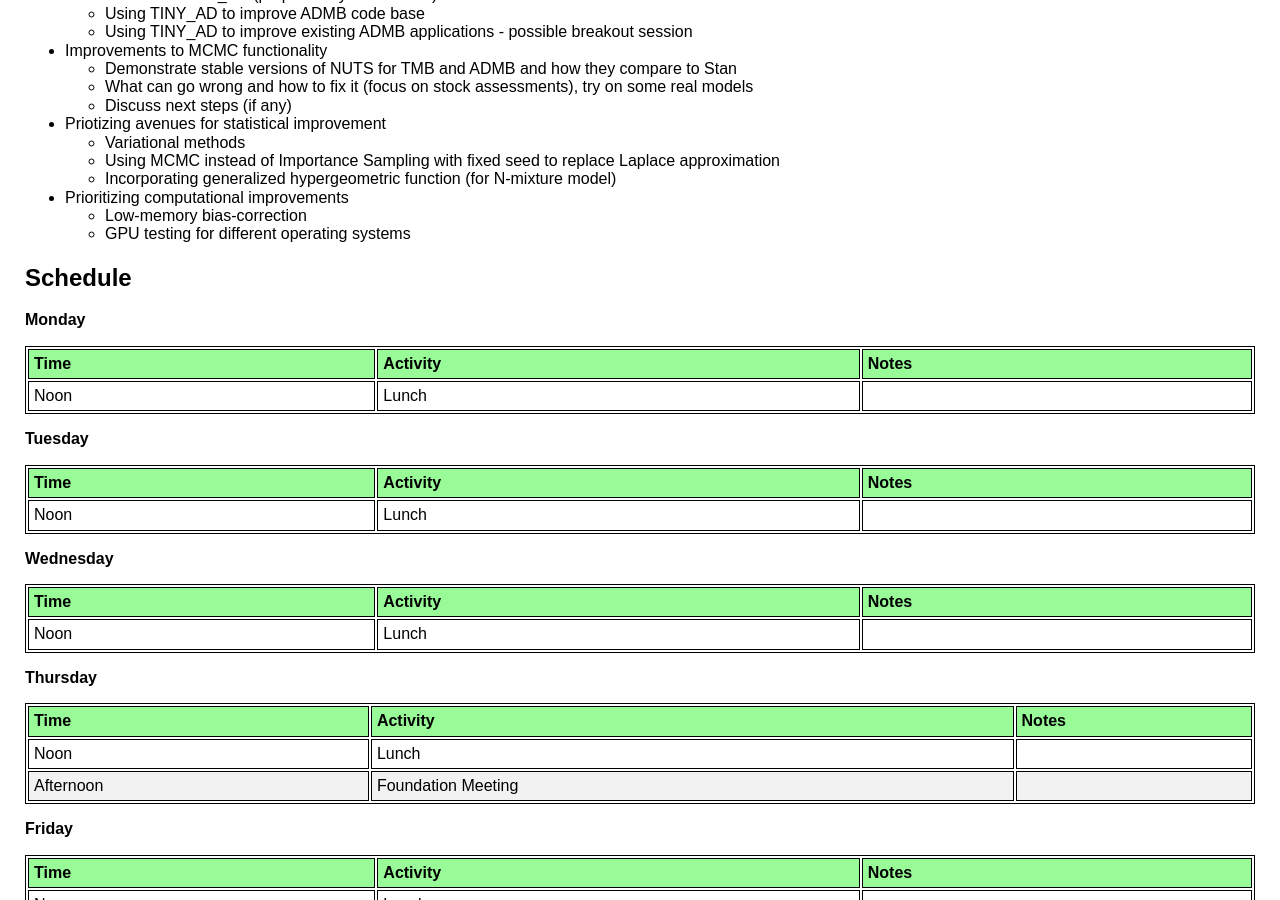
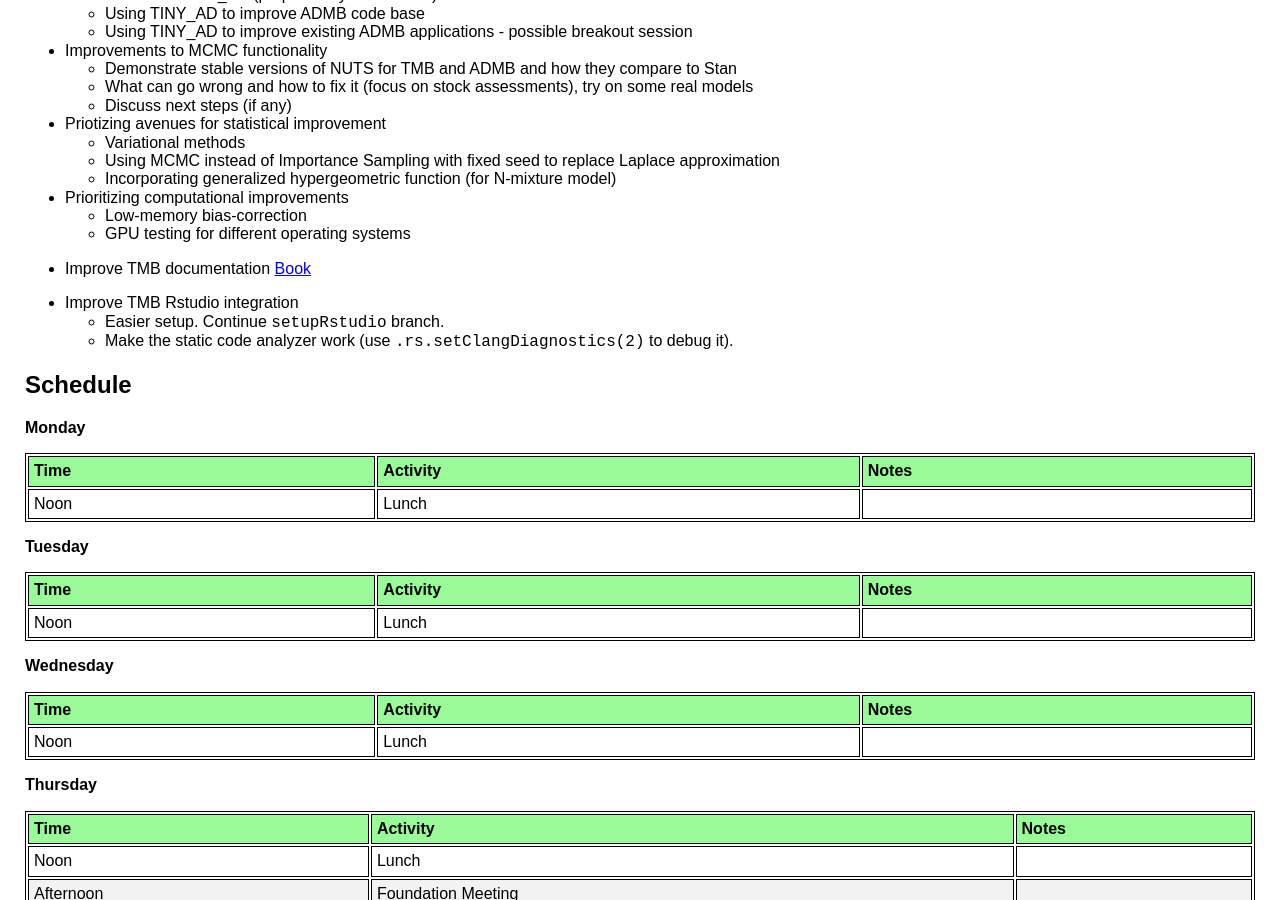
Before and after one commit to TMB-ADMB-Workshops/DevelopersWorkshop2017, a Jekyll site: the page built from agenda.md, in a window 1280 px wide and 900 px high, scrolled down 532 px. Built offline with Jekyll 4.4.1, drawn with Linux system fonts in a browser that asks for light colours; nearby versions of some CDN libraries.

Commit message:
Update agenda.md

```diff
--- a/agenda.md
+++ b/agenda.md
@@ -46,6 +46,12 @@ __Possible Topics__
 * Prioritizing computational improvements
   * Low-memory bias-correction
   * GPU testing for different operating systems
+
+* Improve TMB documentation [Book](http://kaskr.github.io/adcomp/_book/Tutorial.html)
+
+* Improve TMB Rstudio integration
+  - Easier setup. Continue `setupRstudio` branch.
+  - Make the static code analyzer work (use `.rs.setClangDiagnostics(2)` to debug it).
 
 ## Schedule
 
```
